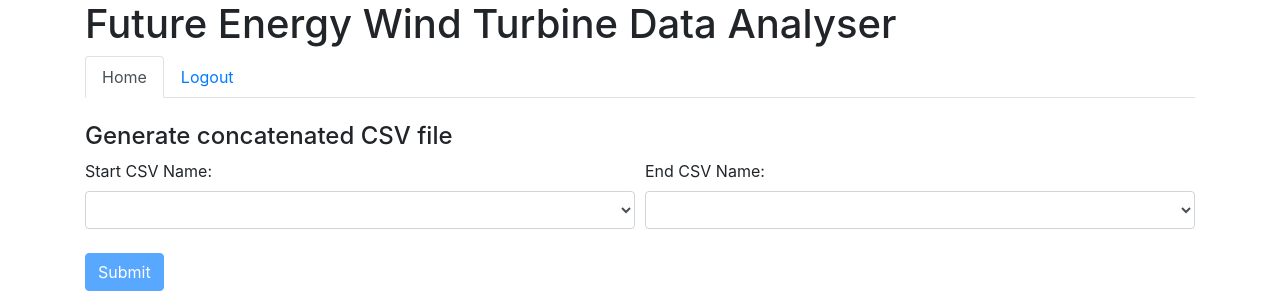
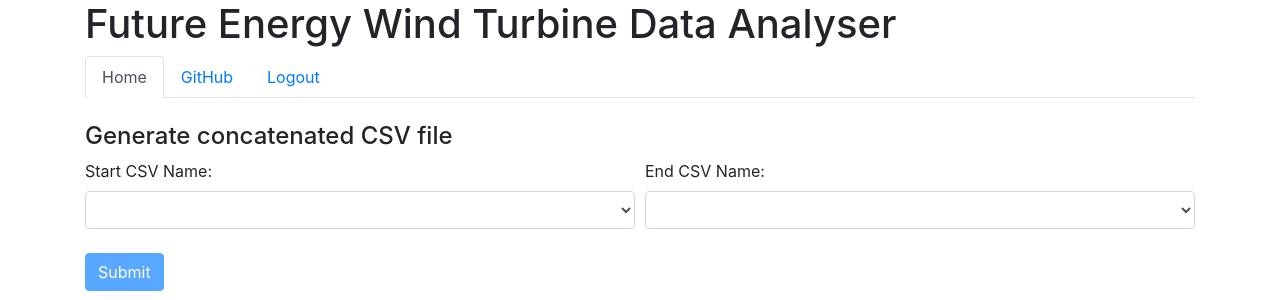
Before and after one commit to tomoswill/wind_turbine_analyser, a Flask app: page / in a window 1280 px wide. Shown: the top 300 px of the page. Run offline with Flask 2, Linux system fonts and the light colour scheme; the visitor is signed in with stand-in values (Sample User, id 1); lists and menus that the app fills with data are empty; some libraries are stand-ins or nearby versions.

Commit message:
Add link to GitHub project

```diff
--- a/datalog_analyser/templates/base.html
+++ b/datalog_analyser/templates/base.html
@@ -29,6 +29,9 @@
             <a class="nav-link {% if 'index' == active_page %}active{% endif %}" href="/">Home</a>
         </li>
         <li class="nav-item">
+            <a class="nav-link" target="_blank" href="https://github.com/tomoswill/wind_turbine_analyser">GitHub</a>
+        </li>
+        <li class="nav-item">
             {% if current_user.is_authenticated %}
             <a class="nav-link" href="/logout">Logout</a>
             {% else %}
```
